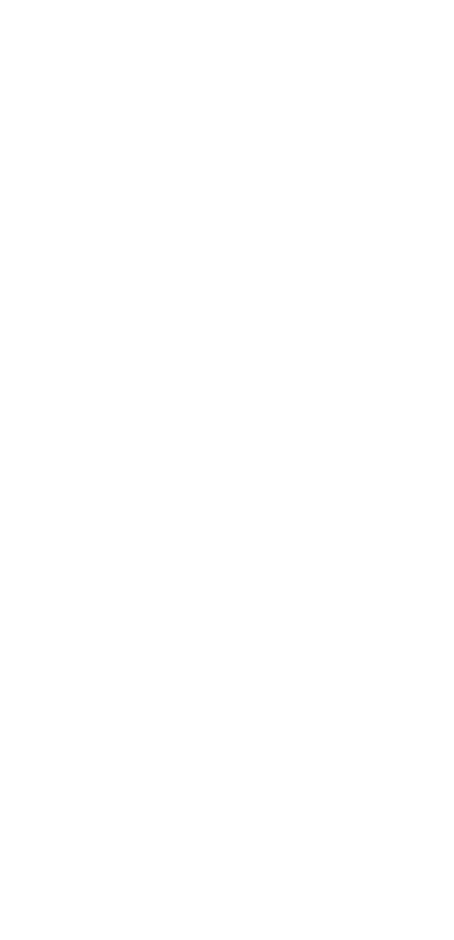
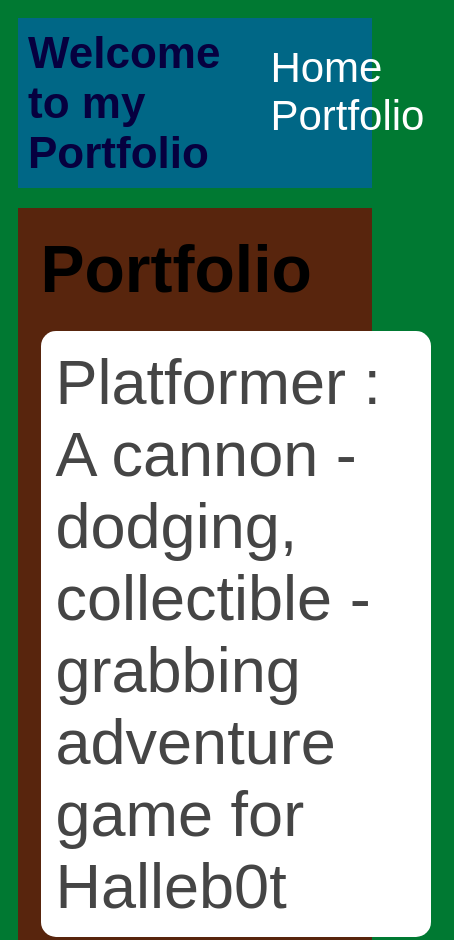
Before and after one commit to Jamiron15/Jamiron15.github.io, a plain HTML site: page portfolio.html in a window 390 px wide. Shown: the top 940 px of the page, 454 px wide, since content can reach past the window. Before the commit the page ends 844 px from the top, so only its background shows below. Drawn offline with Linux system fonts and the light colour scheme.

Commit message:
add portfolio.html file

```diff
--- a/portfolio.html
+++ b/portfolio.html
@@ -0,0 +1,34 @@
+<!DOCTYPE html>
+<html>
+    <head>
+        <title>My Portfolio</title>
+        <link rel="stylesheet" href="style.css">
+    </head>
+    <body>
+        <div id="all contents">
+            <nav>
+                <h1>
+                    Welcome to my Portfolio
+                </h1>
+                <ul id="nav-ul">
+                    <li class="nav-li">
+                        <a class="nav-a" href="https://jamiron15.github.io/">Home</a>
+                    </li>
+                    <li class="nav-li">
+                        <a class="nav-a" href="portfolio.html">Portfolio</a>
+                    </li>
+                </ul>
+            </nav>
+            <main>
+                <div class="content">
+                    <h1>Portfolio</h1>
+                    <ul id="portfolio">
+                        <li><a href="projects/platformer/">Platformer : A cannon - dodging, collectible - grabbing adventure game for Halleb0t</a></li>
+                        <li><a href="projects/bouncing-box/">Bouncing Box : A project that gives you a taste of game development on the web </a></li>
+                        <li><a href="projects/circularity/">Circularity : A motion poem using random number generation and velocity applied to circle shapes...</a></li>
+                    </ul>
+                </div>
+            </main>
+            </div>
+    </body>
+    </html>
--- a/style.css
+++ b/style.css
@@ -61,3 +61,77 @@ main {
 h2, h3 {
     margin: 0px;
 }
+         /* portfolio styles */
+         .content h1 {
+            color: black;
+        }
+
+        #portfolio {
+            list-style-type: none;
+            padding-left: 0;
+        }
+
+        #portfolio li {
+            background: #fff;
+            padding: 10px;
+            border-radius: 10px;
+            margin-bottom: 10px;
+        }
+
+        #portfolio li:hover {
+            background: #eee;
+        }
+
+        #portfolio a {
+            text-decoration: none;
+            color: #454545;
+        }
+                    /* responsive web design */
+                    @media screen and (min-width: 120px) and (max-width: 1080px) {
+                        main {
+                          height: 100ch;
+                          zoom: 1.5;
+                          display: grid;
+                        }
+
+                        h1 {
+                          font-size: 44px;
+                        }
+
+                        h2 {
+                          font-size: 42px;
+                        }
+
+                        h3 {
+                          font-size: 36px;
+                        }
+
+                        #all-contents {
+                          height: 100ch;
+                          margin: none;
+                        }
+
+                        a {
+                          font-size: 42px;
+                        }
+
+                        .sidebar {
+                          margin-right: 0px;
+                          justify-content: center;
+                          align-items: center;
+                        }
+
+                        .sidebar-img {
+                          width: 100%;
+                        }
+
+                        p,
+                        li {
+                          font-size: 24px;
+                        }
+
+                        .content {
+                          align-content: center;
+                          justify-content: center;
+                        }
+                    }
```
